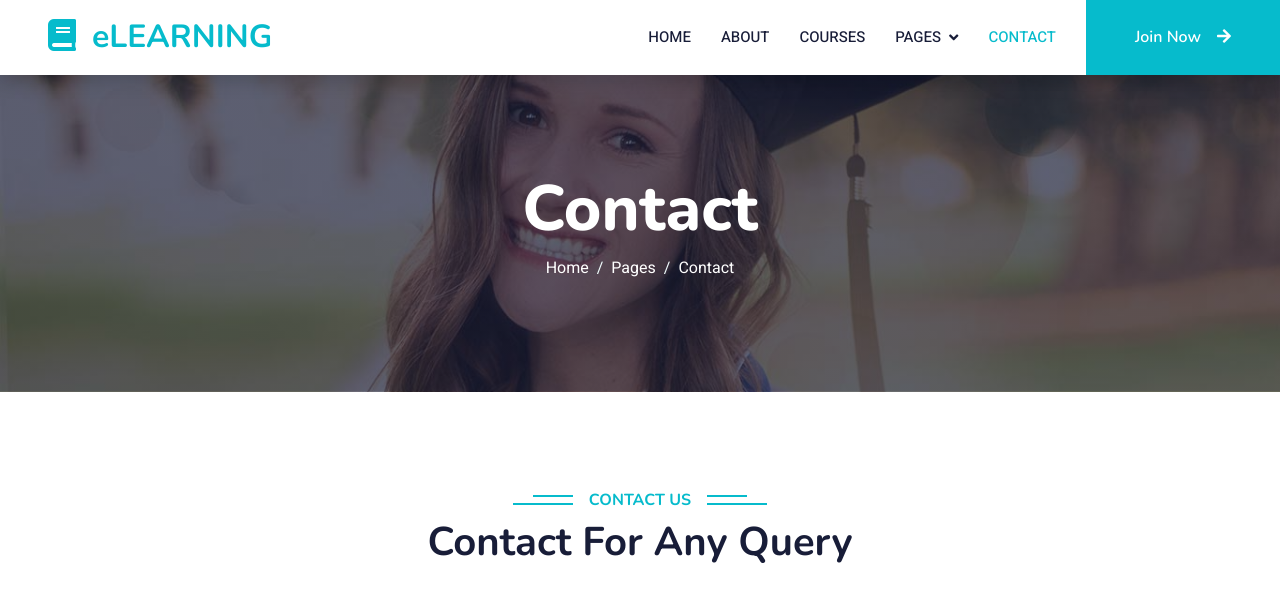
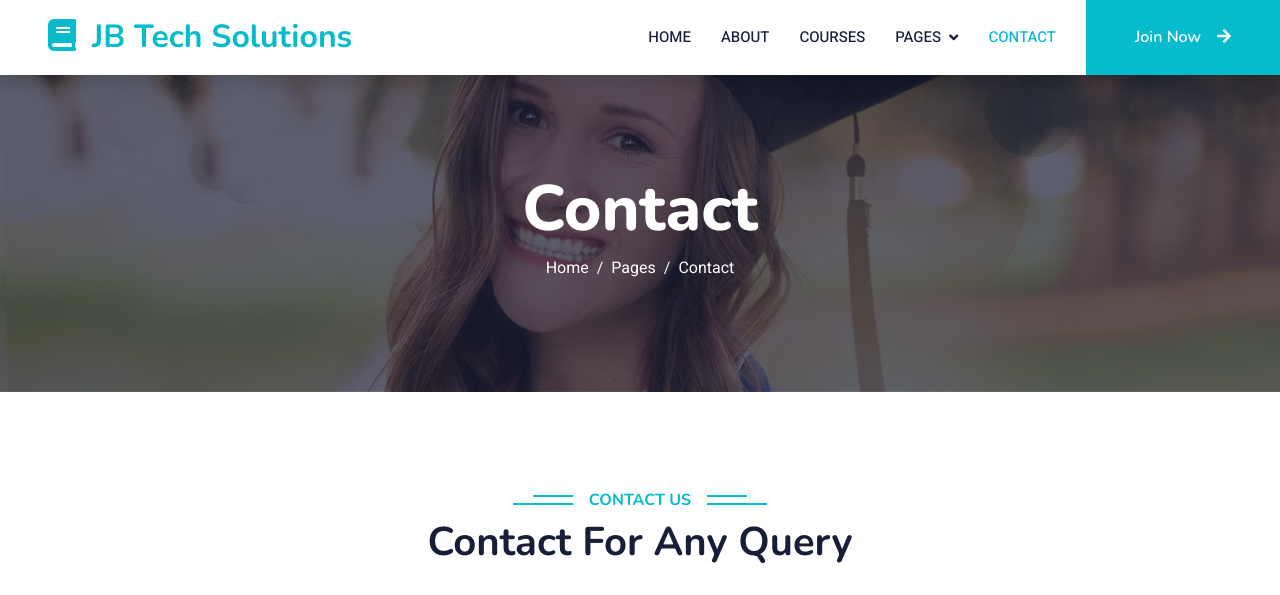
Before and after one commit to JBTechSolutions/Home, a plain HTML site: page contact.html in a window 1280 px wide. Shown: the top 595 px of the page. Drawn offline with nearby package versions, Linux system fonts and the light colour scheme.

Commit message:
contact.html

```diff
--- a/contact.html
+++ b/contact.html
@@ -44,7 +44,7 @@
     <!-- Navbar Start -->
     <nav class="navbar navbar-expand-lg bg-white navbar-light shadow sticky-top p-0">
         <a href="index.html" class="navbar-brand d-flex align-items-center px-4 px-lg-5">
-            <h2 class="m-0 text-primary"><i class="fa fa-book me-3"></i>eLEARNING</h2>
+            <h2 class="m-0 text-primary"><i class="fa fa-book me-3"></i>JB Tech Solutions</h2>
         </a>
         <button type="button" class="navbar-toggler me-4" data-bs-toggle="collapse" data-bs-target="#navbarCollapse">
             <span class="navbar-toggler-icon"></span>
```
